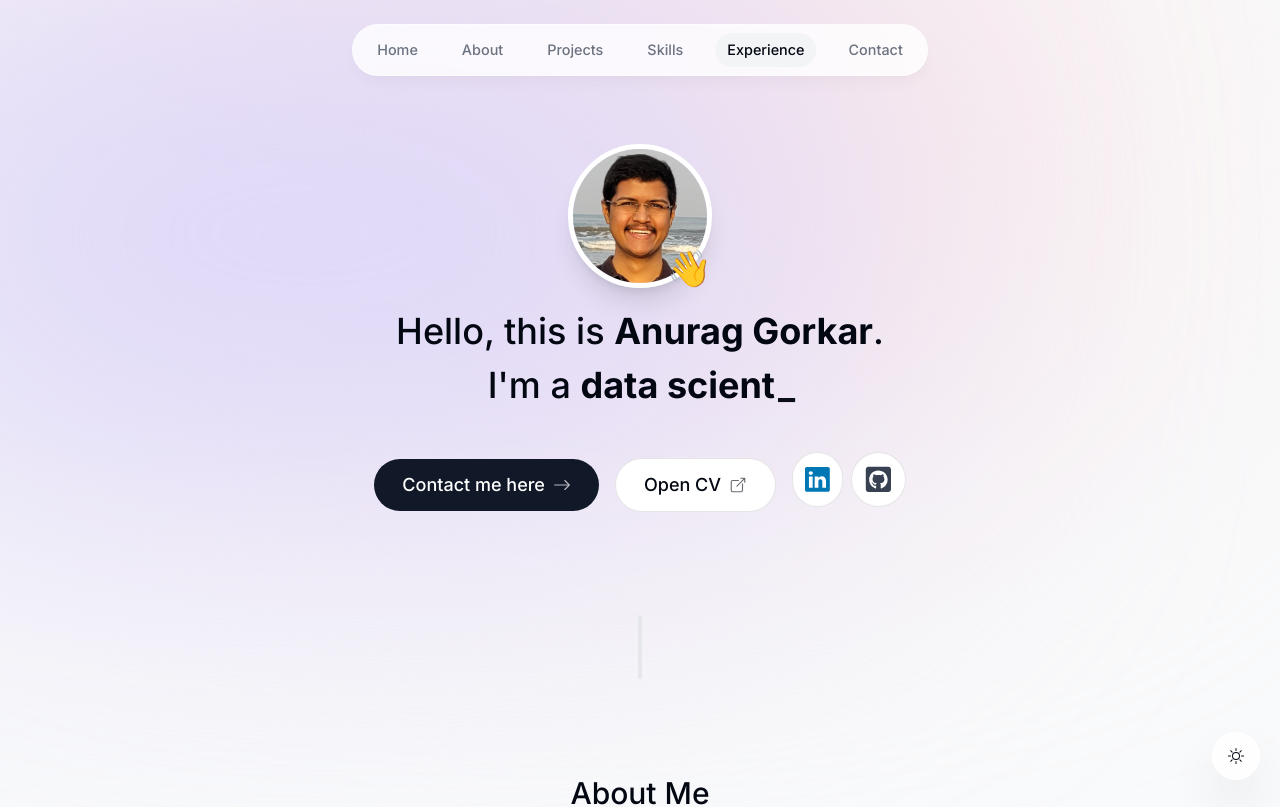
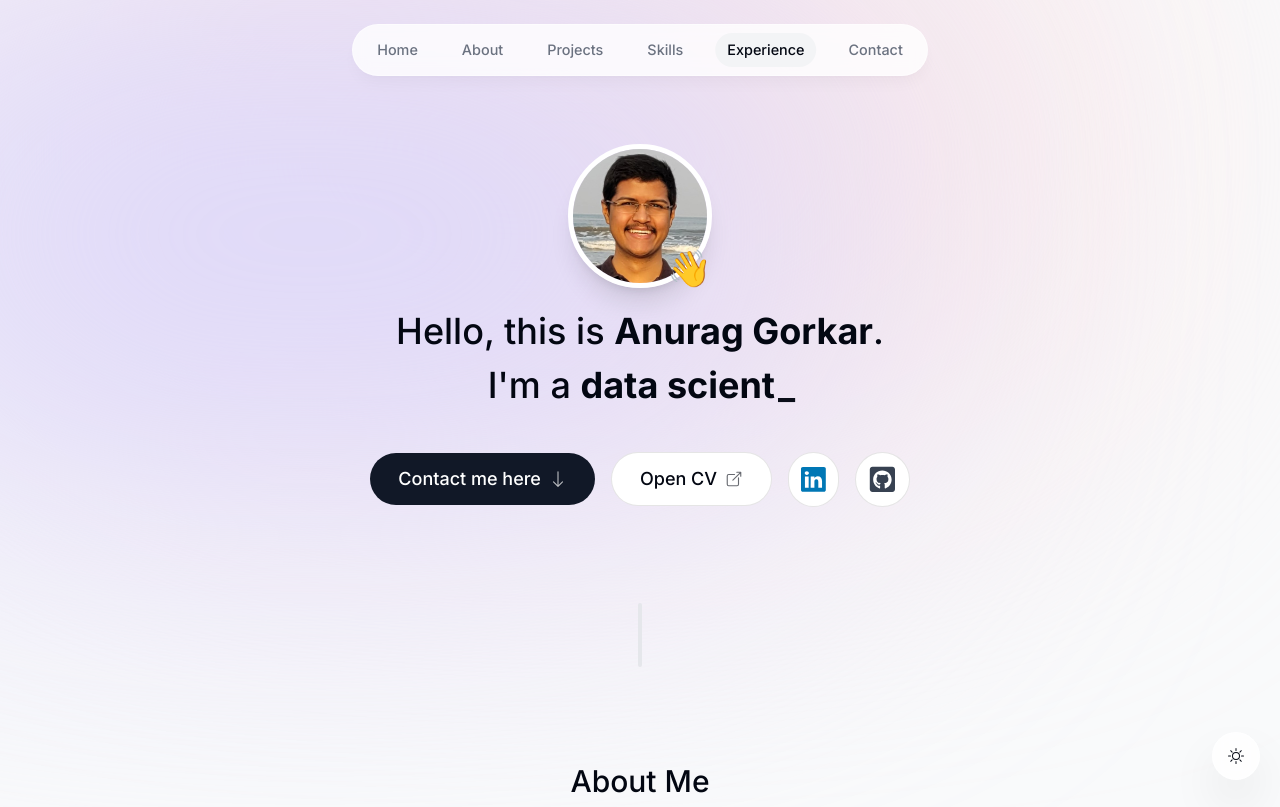
Before and after one commit to AnuragGorkar/my-profile-website, a Next.js app: page / in a window 1280 px wide. Shown: the top 807 px of the page. Built offline with nearby package versions, Linux system fonts and the light colour scheme; no server answers.

Commit message:
Updated Intro details

```diff
--- a/components/intro.tsx
+++ b/components/intro.tsx
@@ -4,7 +4,7 @@ import Image from "next/image";
 import React from "react";
 import { motion } from "framer-motion";
 import Link from "next/link";
-import { BsArrowRight, BsLinkedin } from "react-icons/bs";
+import { BsArrow90DegDown, BsArrowDown, BsArrowDownCircle, BsArrowDownLeft, BsArrowRight, BsLinkedin } from "react-icons/bs";
 import { IoOpenOutline } from "react-icons/io5";
 import { FaGithubSquare } from "react-icons/fa";
 import { useSectionInView } from "@/lib/hooks";
@@ -103,7 +103,7 @@ export default function Intro() {
           }}
         >
           Contact me here{" "}
-          <BsArrowRight className="opacity-70 group-hover:translate-x-1 transition" />
+          <BsArrowDown className="opacity-70 group-hover:translate-x-1 transition" />
         </Link>
 
         <a
@@ -115,7 +115,7 @@ export default function Intro() {
           <IoOpenOutline className="opacity-60 group-hover:translate-y transition" />
         </a>
 
-        <div className="flex justify-center gap-2 mb-[0.75rem]">
+        <div className="flex justify-center gap-4">
           <a
             className="bg-white p-4 text-[#0077b5] dark:text-[#00a0dc] hover:text-gray-950 flex items-center gap-2 rounded-full focus:scale-[1.15] hover:scale-[1.15] active:scale-105 transition cursor-pointer borderBlack dark:bg-white/10 "
             href="https://www.linkedin.com/in/anurag-gorkar/"
```
